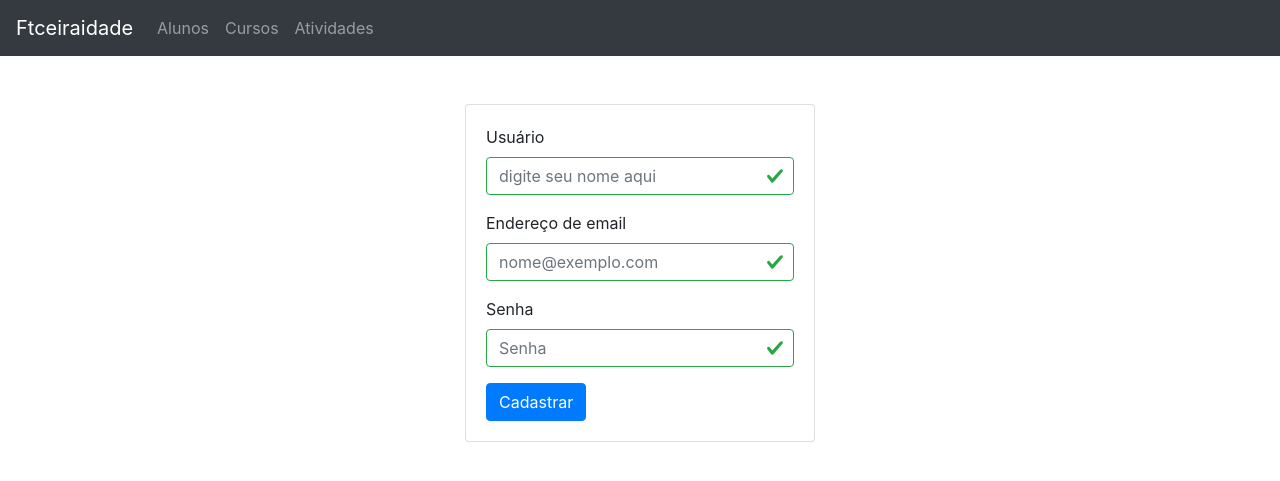
After one commit to Diorgeles/controle_atividades, a Django app: page /cadastro in a window 1280 px wide. The commit adds this page. Shown: the top 481 px of the page. Run offline with Django 3.2, Linux system fonts and the light colour scheme; some libraries are stand-ins or nearby versions.

Commit message:
register_user

```diff
--- a/core/templates/base.html
+++ b/core/templates/base.html
@@ -4,6 +4,7 @@
 
 <head>
     <meta charset="UTF-8" />
+    <meta name="viewport" content="width=device-width, initial-scale=1.0">
     <title>{% block title %}Control Activity{% endblock %}</title>
 
     <link rel="stylesheet" media="all" href="{% static 'font-awesome/css/font-awesome.css' %}" type="text/css"
--- /dev/null
+++ b/core/templates/register.html
@@ -0,0 +1,36 @@
+{% extends "base.html" %}
+
+{% block title %}Cadastro de usuario{% endblock %}
+{% block main %}
+
+<div class="row">
+<div class="col-md-4"></div>
+        <div class="col-md-4">
+            <div class="card w-100" >
+              <div class="card-body">
+                      {% if msg == 'true' %}
+                        <span style="color: green"> Cadastro efetuado com sucesso!</span>
+                      {% endif %}
+                      <form method="POST" class="was-validated">
+                          {% csrf_token %}
+
+                          <div class="form-group">
+                            <label for="userName">Usuário</label>
+                            <input type="name" class="form-control" id="userName" name="user" placeholder="digite seu nome aqui">
+                          </div>
+                          <div class="form-group">
+                            <label for="exampleFormControlInput1">Endereço de email</label>
+                            <input type="email" class="form-control" id="exampleFormControlInput1" name="email" placeholder="nome@exemplo.com">
+                          </div>
+                          <div class="form-group">
+                            <label for="exampleInputPassword1">Senha</label>
+                            <input type="password" class="form-control" id="exampleInputPassword1" name='senha' placeholder="Senha">
+                          </div>
+                          <button class="btn btn-primary"> Cadastrar</button>
+                      </form>
+              </div>
+            </div>
+        </div>
+<div class="col-md-4"></div>
+</div>
+{% endblock %}
--- a/core/urls.py
+++ b/core/urls.py
@@ -1,7 +1,8 @@
 from django.urls import path
 
 from .views import (home, students, student, courses,
-                    course, activity, activities)
+                    course, activity, activities,
+                    register_user)
 
 urlpatterns = [
     path('', home, name='core_home'),
@@ -10,5 +11,6 @@ urlpatterns = [
     path('cursos', courses, name='courses'),
     path('cursos/<int:courseId>', course, name='course'),
     path('atividades', activities, name='activities'),
-    path('atividades/<int:activityId>', activity, name='activity')
+    path('atividades/<int:activityId>', activity, name='activity'),
+    path('cadastro', register_user, name='register')
 ]
--- a/core/views.py
+++ b/core/views.py
@@ -1,7 +1,7 @@
 from django.shortcuts import render, redirect
 from .models import Students, Course, Activity
 from .forms import StudentsForm, CourseForm, ActivityForm
-
+from django.contrib.auth.models import User
 
 def home(request):
     template_name = 'base.html'
@@ -92,3 +92,20 @@ def activity(request, activityId):
             activity.delete()
         return redirect('activities')
     return render(request, template_name, locals())
+
+
+def register_user(request):
+    template_name = 'register.html'
+    if request.method == 'POST':
+        user = request.POST['user']
+        email = request.POST['email']
+        senha = request.POST['senha']
+        newUser = User.objects.create_user(username=user, email=email, password=senha)
+        newUser.save()
+        my_group = Group.objects.get(name='aluno')
+        my_group.user_set.add(newUser)
+        msg = 'true'
+        if msg == 'true':
+            return render(request, template_name, locals())
+
+    return render(request, template_name)
```
Also changed, not shown: db.sqlite3.
